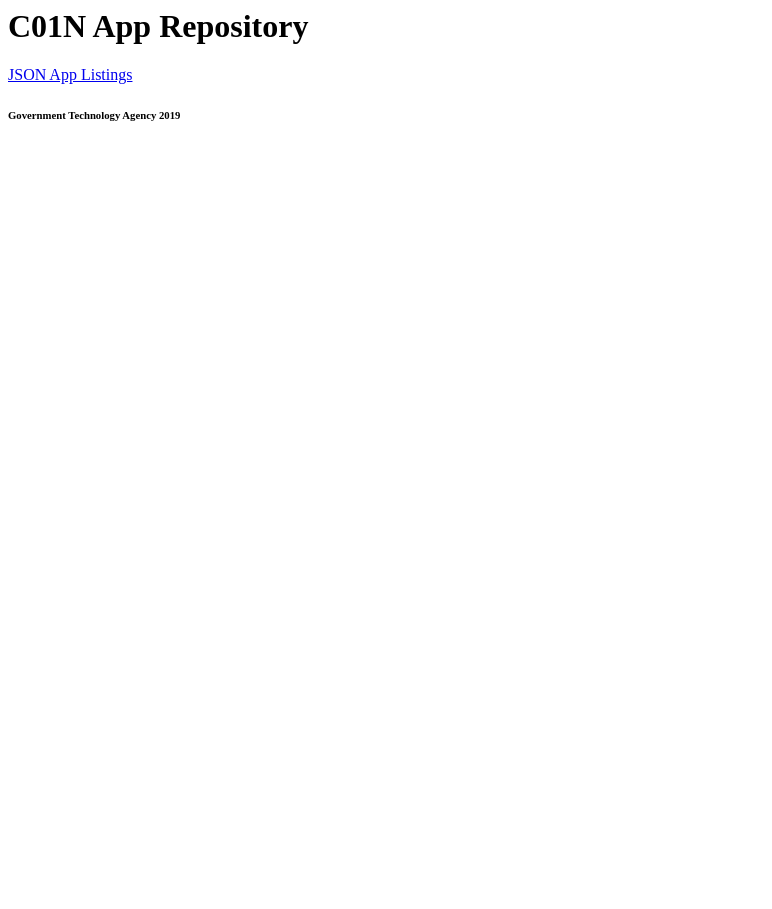
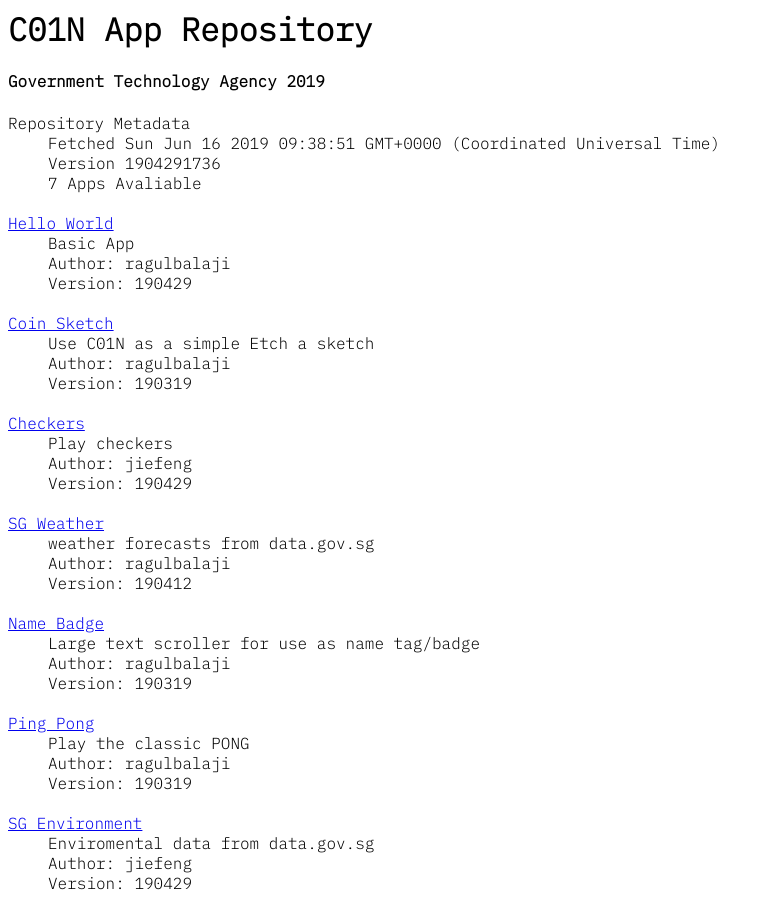
Before and after one commit to c01nrepo/apps, a plain HTML site: page index.html in a window 1280 px wide. Shown: the whole page, without its empty margins (0-772 px from the left). Before the commit the page ends 800 px from the top, so only its background shows below. Drawn offline with Linux system fonts and the light colour scheme.

Commit message:
Interface for Humans

```diff
--- a/index.html
+++ b/index.html
@@ -1,3 +1,25 @@
+<style>
+@import url('https://fonts.googleapis.com/css?family=IBM+Plex+Mono:300&display=swap');
+*{ font-family: 'IBM Plex Mono', monospace; }
+</style>
+
 <h1>C01N App Repository</h1>
-<a href="listing.json">JSON App Listings</a>
-<h6>Government Technology Agency 2019</h6>
+<h4>Government Technology Agency 2019</h4>
+
+<dl id='appslist'>
+  <dt>Coffee</dt>
+  <dd>Black hot drink</dd>
+</dl>
+
+<script>
+  const appslist = document.getElementById('appslist')
+  fetch('listing.json').then((r) => {
+    return r.json()
+  }).then((l) => {
+    appslist.innerHTML = ''
+    appslist.innerHTML += '<dt>Repository Metadata</dt><dd>Fetched '+Date()+'</dd><dd>Version '+l.version+'</dd><dd>'+l.apps.length+' Apps Avaliable</dd>'
+    for(app of l.apps){
+      appslist.innerHTML += '<br><dt><a href="'+app.url+'">'+app.name+'</a></dt><dd>'+app.desc+'</dd><dd>Author: '+app.author+'</dd><dd>Version: '+app.version+'</dd>'
+    }
+  })
+</script>
```
